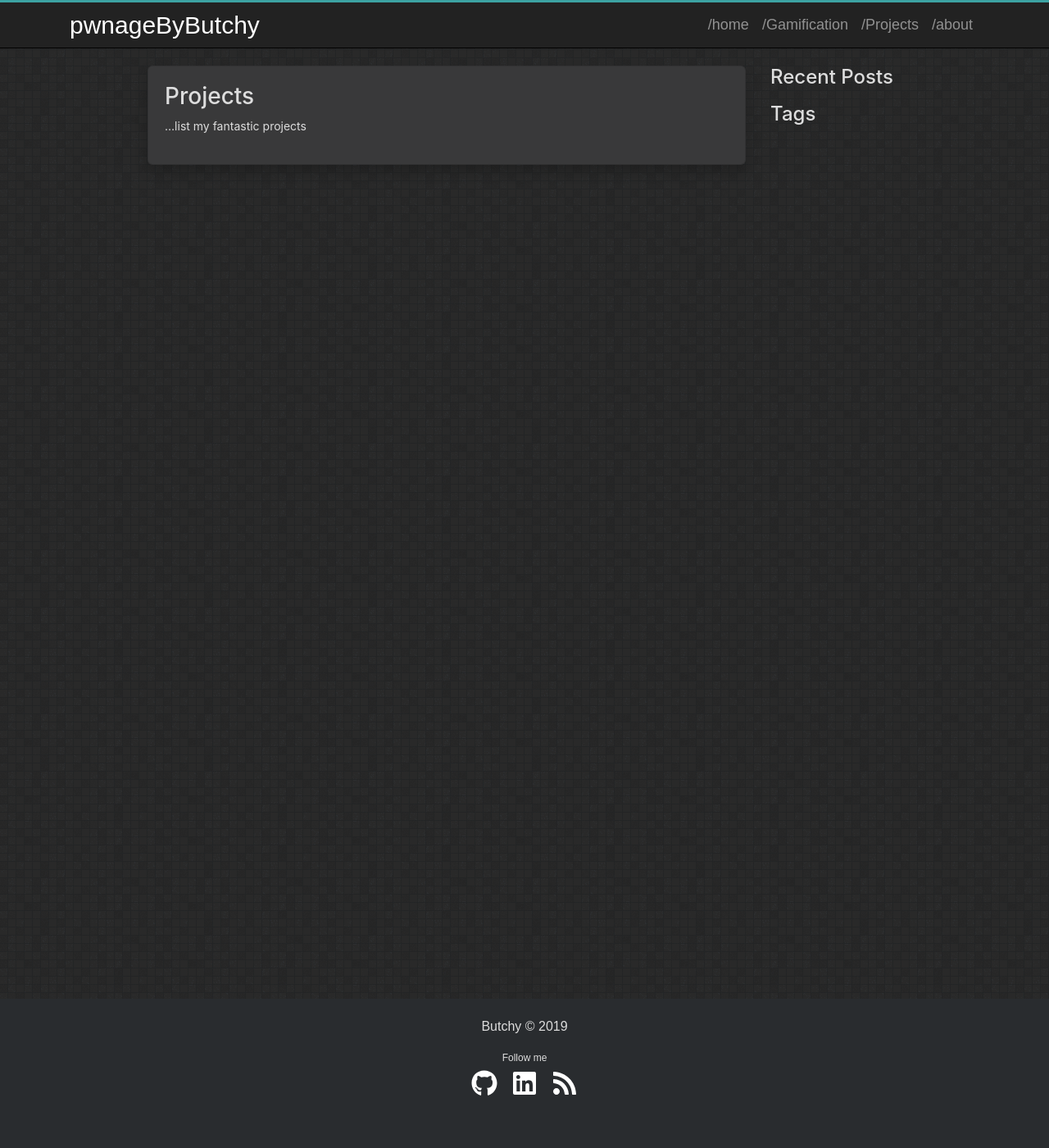
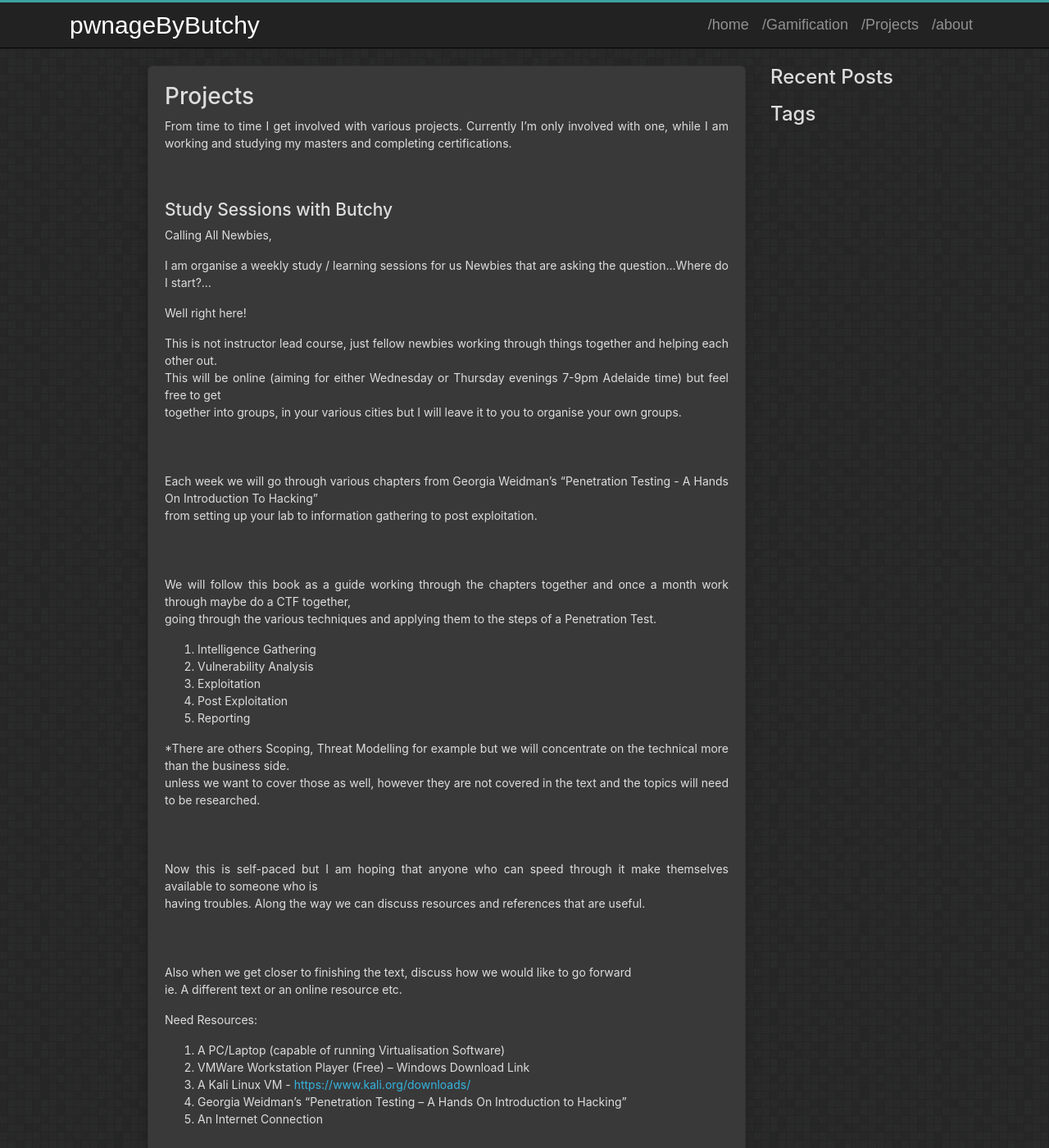
Before and after one commit to pwnageByButchy/pwnageByButchy.github.io, a Jekyll site: the page built from projects.md, in a window 1280 px wide and 1400 px high. Shown: the whole window at 82% size. Built offline with Jekyll 4.4.1, drawn with Linux system fonts in a browser that asks for light colours.

Commit message:
Update projects.md

```diff
--- a/projects.md
+++ b/projects.md
@@ -1,7 +1,47 @@
 ---
 layout: page
 title: Projects
+---
 
----
 # Projects
-...list my fantastic projects
+From time to time I get involved with various projects. Currently I'm only involved with one, while I am working and studying my masters and completing certifications.
+<br /><br />
+## Study Sessions with Butchy
+
+Calling All Newbies,
+
+I am organise a weekly study / learning sessions for us Newbies that are asking the question...Where do I start?...
+
+Well right here!
+
+This is not instructor lead course, just fellow newbies working through things together and helping each other out.
+This will be online (aiming for either Wednesday or Thursday evenings 7-9pm Adelaide time) but feel free to get
+together into groups, in your various cities but I will leave it to you to organise your own groups.
+<br /><br />
+Each week we will go through various chapters from Georgia Weidman's "Penetration Testing - A Hands On Introduction To Hacking"
+from setting up your lab to information gathering to post exploitation.
+<br /><br />
+We will follow this book as a guide working through the chapters together and once a month work through maybe do a CTF together,
+going through the various techniques and applying them to the steps of a Penetration Test.
+
+1. Intelligence Gathering
+2. Vulnerability Analysis
+3. Exploitation
+4. Post Exploitation
+5. Reporting
+
+*There are others Scoping, Threat Modelling for example but we will concentrate on the technical more than the business side.
+unless we want to cover those as well, however they are not covered in the text and the topics will need to be researched.
+<br /><br />
+Now this is self-paced but I am hoping that anyone who can speed through it make themselves available to someone who is
+having troubles. Along the way we can discuss resources and references that are useful.
+<br /><br />
+Also when we get closer to finishing the text, discuss how we would like to go forward
+ie. A different text or an online resource etc.
+
+Need Resources:
+1. A PC/Laptop (capable of running Virtualisation Software)
+2. VMWare Workstation Player (Free) – Windows Download Link
+3. A Kali Linux VM - [https://www.kali.org/downloads/](https://www.kali.org/downloads/)
+4. Georgia Weidman’s “Penetration Testing – A Hands On Introduction to Hacking”
+5. An Internet Connection
```
